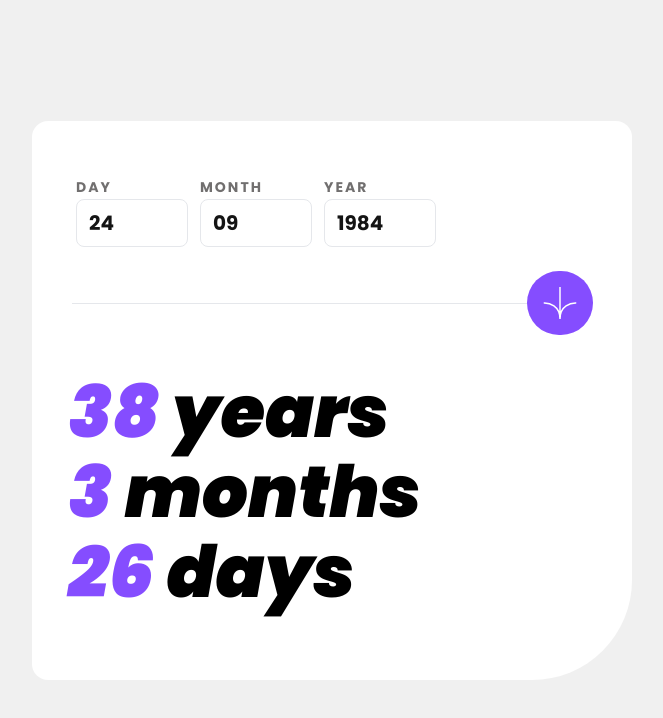
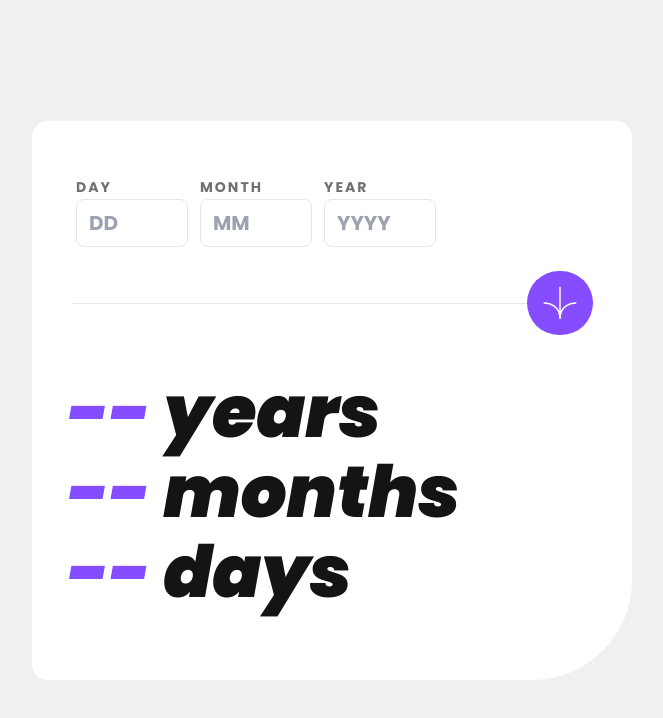
Before and after one commit to Mu-Solomon/age-calculator-app, a Next.js app: page / in a window 1280 px wide. Shown: the top 718 px of the page, without its empty margins (308-971 px from the left). Built offline with nearby package versions, Linux system fonts and the light colour scheme.

Commit message:
Creating the logice, thought the logic was to count the number of days since the year started

```diff
--- a/src/app/App.jsx
+++ b/src/app/App.jsx
@@ -1,20 +1,93 @@
+"use client";
 import Input from "@/components/input";
 import Output from "@/components/output";
-import React from "react";
+import React, { useState } from "react";
 import Image from "next/image";
 
 const App = () => {
+  const [appError, setAppError] = useState("");
+  const [inputError, setInputError] = useState("");
+  const [invalidDateError, setInvalidDateError] = useState("");
+
+  const [day, setDay] = useState(12);
+  const [month, setMonth] = useState(2); // MAY
+  const [year, setYear] = useState(2004);
+
+  const handleDay = (e) => {
+    setDay(e.target.value);
+  };
+  const handleMonth = (e) => {
+    setMonth(e.target.value);
+  };
+  const handleYear = (e) => {
+    setYear(e.target.value);
+  };
+
+  const calculateAge = () => {
+    const todayDate = new Date("2024-08-24");
+    const birthDate = new Date(`${year}-0${month}-${day}`);
+
+    //Todays initials
+    const todayYear = todayDate.getFullYear();
+    const todayMonth = todayDate.getMonth();
+    const todayDay = todayDate.getDate();
+
+    //Todays initials
+    const birthYear = birthDate.getFullYear();
+    const birthMonth = birthDate.getMonth();
+    const birthDay = birthDate.getDate();
+
+    if (todayMonth == birthMonth) {
+      if (todayDay == birthDay) {
+        const age = todayDate.getFullYear() - birthDate.getFullYear();
+        console.log("Everything has matched both month and day", age, " years");
+        return age;
+      } else {
+        const age = todayDate.getFullYear() - birthDate.getFullYear() - 1;
+        for (let month = 0; month < todayMonth; month++) {
+          console.log(month);
+        }
+        console.log(
+          "Month has matched but the days ain't the same!",
+          age,
+          "years"
+        );
+      }
+    } else {
+      console.log("Month ain't matched either!");
+      var totalDays = 0;
+      for (let month = 0; month < todayMonth; month++) {
+        //Getting days in each month!
+        const numberOfDays = new Date(todayYear, month + 1, 0).getDate();
+        totalDays += numberOfDays;
+        console.log(month + 1, numberOfDays, " days");
+      }
+      console.log(totalDays);
+    }
+
+    /*  console.log("Birth day", birthDate);
+    console.log("Today day", todayDate); */
+  };
+
   return (
-    <div className="bg-[#ffffff] mx-3 rounded-tl-2xl rounded-tr-2xl rounded-bl-2xl rounded-br-[100px] md:w-[600px] ">
-      <Input />
+    <div className="bg-[#ffffff] rounded-tl-2xl rounded-tr-2xl rounded-bl-2xl rounded-br-[100px] md:w-[600px] ">
+      <Input
+        appError={appError}
+        inputError={inputError}
+        invalidDateError={invalidDateError}
+        handleDay={handleDay}
+        handleMonth={handleMonth}
+        handleYear={handleYear}
+      />
 
       <div className="relative">
         <div className="flex justify-center items-center">
           <hr className="w-10/12 md:w-[520px]" />
         </div>
         <img
+          onClick={calculateAge}
           src="/images/icon-arrow.svg"
-          className="bg-[#854dff] rounded-full p-4 w-14 md:w-[66px] absolute left-[140px] md:left-[495px] md:top-[-32px] top-[-28px]"
+          className="bg-[#854dff] hover:bg-[#141414] hover:cursor-pointer rounded-full p-4 w-14 md:w-[66px] absolute left-[140px] md:left-[495px] md:top-[-32px] top-[-28px]"
         />
       </div>
 
--- a/src/components/input.jsx
+++ b/src/components/input.jsx
@@ -1,37 +1,129 @@
 import React from "react";
 
-const Input = () => {
+const Input = ({
+  appError,
+  inputError,
+  invalidDateError,
+  handleDay,
+  handleMonth,
+  handleYear,
+}) => {
   return (
     <div className="flex  p-8 py-14 md:mx-3">
       <div className="flex flex-col gap-[2px]">
-        <p className="text-[#716f6f] text-sm font-bold tracking-[2px]">DAY</p>
+        <p
+          className={`${
+            appError || inputError || invalidDateError
+              ? "text-[#ff5757]"
+              : "text-[#716f6f]"
+          } text-sm font-bold tracking-[2px]`}
+        >
+          DAY
+        </p>
         <input
+          onChange={handleDay}
           type="text"
           name="day"
           placeholder="DD"
-          value={24}
-          className="w-20 md:w-28  h-12 rounded-lg border p-3 mr-3 font-bold text-xl text-[#141414]"
+          className={`${
+            appError || inputError || invalidDateError
+              ? "border border-[#ff5757]"
+              : "border"
+          } w-20 md:w-28  h-12 rounded-lg p-3 mr-3 font-bold text-xl text-[#141414] hover:border-[#854dff] hover:cursor-pointer  focus:outline-none`}
         />
+        {appError ? (
+          <p className="text-[8px] text-[#ff5757] md:text-[10px] italic">
+            This field is required
+          </p>
+        ) : (
+          ""
+        )}
+        {inputError ? (
+          <p className="text-[8px] text-[#ff5757] md:text-[10px] italic">
+            Must be a valid day
+          </p>
+        ) : (
+          ""
+        )}
+        {invalidDateError ? (
+          <p className="text-[8px] text-[#ff5757] md:text-[10px] italic">
+            Must be a valid date
+          </p>
+        ) : (
+          ""
+        )}
       </div>
       <div className="flex flex-col gap-[2px]">
-        <p className="text-[#716f6f] text-sm font-bold tracking-[2px]">MONTH</p>
+        <p
+          className={`${
+            appError || inputError || invalidDateError
+              ? "text-[#ff5757]"
+              : "text-[#716f6f]"
+          } text-sm font-bold tracking-[2px]`}
+        >
+          MONTH
+        </p>
         <input
+          onChange={handleMonth}
           type="text"
           name="month"
           placeholder="MM"
-          value={"09"}
-          className="w-20 md:w-28  h-12 rounded-lg border p-3 mr-3 font-bold text-xl text-[#141414]"
+          className={`${
+            appError || inputError || invalidDateError
+              ? "border border-[#ff5757]"
+              : "border"
+          } w-20 md:w-28  h-12 rounded-lg p-3 mr-3 font-bold text-xl text-[#141414] hover:border-[#854dff] hover:cursor-pointer  focus:outline-none`}
         />
+        {appError ? (
+          <p className="text-[8px] text-[#ff5757] md:text-[10px] italic">
+            This field is required
+          </p>
+        ) : (
+          ""
+        )}
+        {inputError ? (
+          <p className="text-[8px] text-[#ff5757] md:text-[10px] italic">
+            Must be a valid month
+          </p>
+        ) : (
+          ""
+        )}
       </div>
       <div className="flex flex-col gap-[2px]">
-        <p className="text-[#716f6f] text-sm font-bold tracking-[2px]">YEAR</p>
+        <p
+          className={`${
+            appError || inputError || invalidDateError
+              ? "text-[#ff5757]"
+              : "text-[#716f6f]"
+          } text-sm font-bold tracking-[2px]`}
+        >
+          YEAR
+        </p>
         <input
+          onChange={handleYear}
           type="text"
           name="year"
           placeholder="YYYY"
-          value={1984}
-          className="w-20 md:w-28  h-12 rounded-lg border p-3 mr-3 font-bold text-xl text-[#141414]"
+          className={`${
+            appError || inputError || invalidDateError
+              ? "border border-[#ff5757]"
+              : "border"
+          } w-20 md:w-28  h-12 rounded-lg p-3 mr-3 font-bold text-xl text-[#141414] hover:border-[#854dff] hover:cursor-pointer  focus:outline-none`}
         />
+        {appError ? (
+          <p className="text-[8px] text-[#ff5757] md:text-[10px] italic">
+            This field is required
+          </p>
+        ) : (
+          ""
+        )}
+        {inputError ? (
+          <p className="text-[8px] text-[#ff5757] md:text-[10px] italic">
+            Must be in the past
+          </p>
+        ) : (
+          ""
+        )}
       </div>
     </div>
   );
--- a/src/components/output.jsx
+++ b/src/components/output.jsx
@@ -3,17 +3,20 @@ import React from "react";
 const Output = () => {
   return (
     <div className="py-16 ml-5 md:mx-9">
-      <h1 className="text-5xl md:text-7xl font-[900] italic md:my-2">
+      <h1 className="text-5xl md:text-7xl font-[900] italic my-2 md:my-2">
         {" "}
-        <span className="text-[#854dff]">38</span> years
+        <span className="text-[#854dff]">--</span>{" "}
+        <span className="text-[#141414]">years</span>
       </h1>
-      <h1 className="text-5xl md:text-7xl font-[900] italic md:my-2">
+      <h1 className="text-5xl md:text-7xl font-[900] italic my-2 md:my-2">
         {" "}
-        <span className="text-[#854dff]">3</span> months
+        <span className="text-[#854dff]">--</span>{" "}
+        <span className="text-[#141414]">months</span>
       </h1>
-      <h1 className="text-5xl md:text-7xl font-[900] italic md:my-2">
+      <h1 className="text-5xl md:text-7xl font-[900] italic my-2 md:my-2">
         {" "}
-        <span className="text-[#854dff]">26</span> days
+        <span className="text-[#854dff]">--</span>{" "}
+        <span className="text-[#141414]">days</span>
       </h1>
     </div>
   );
```
